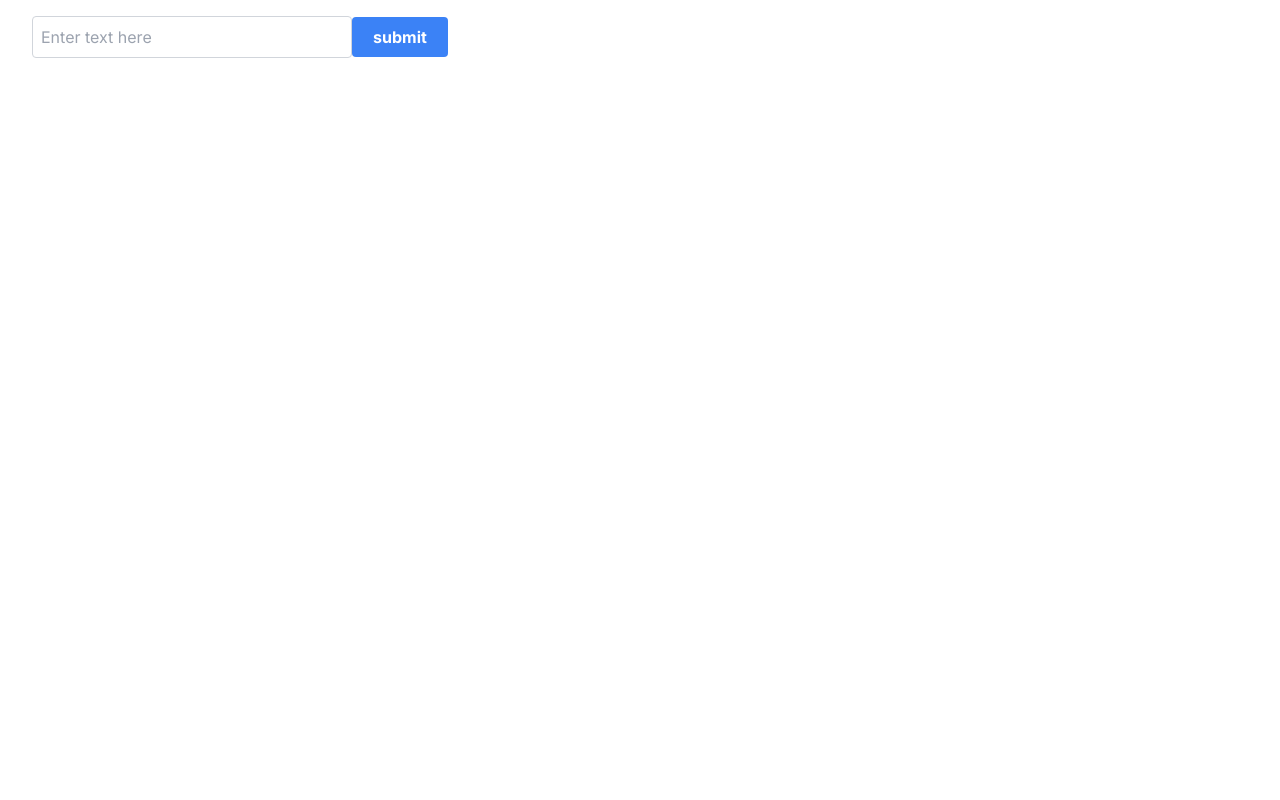
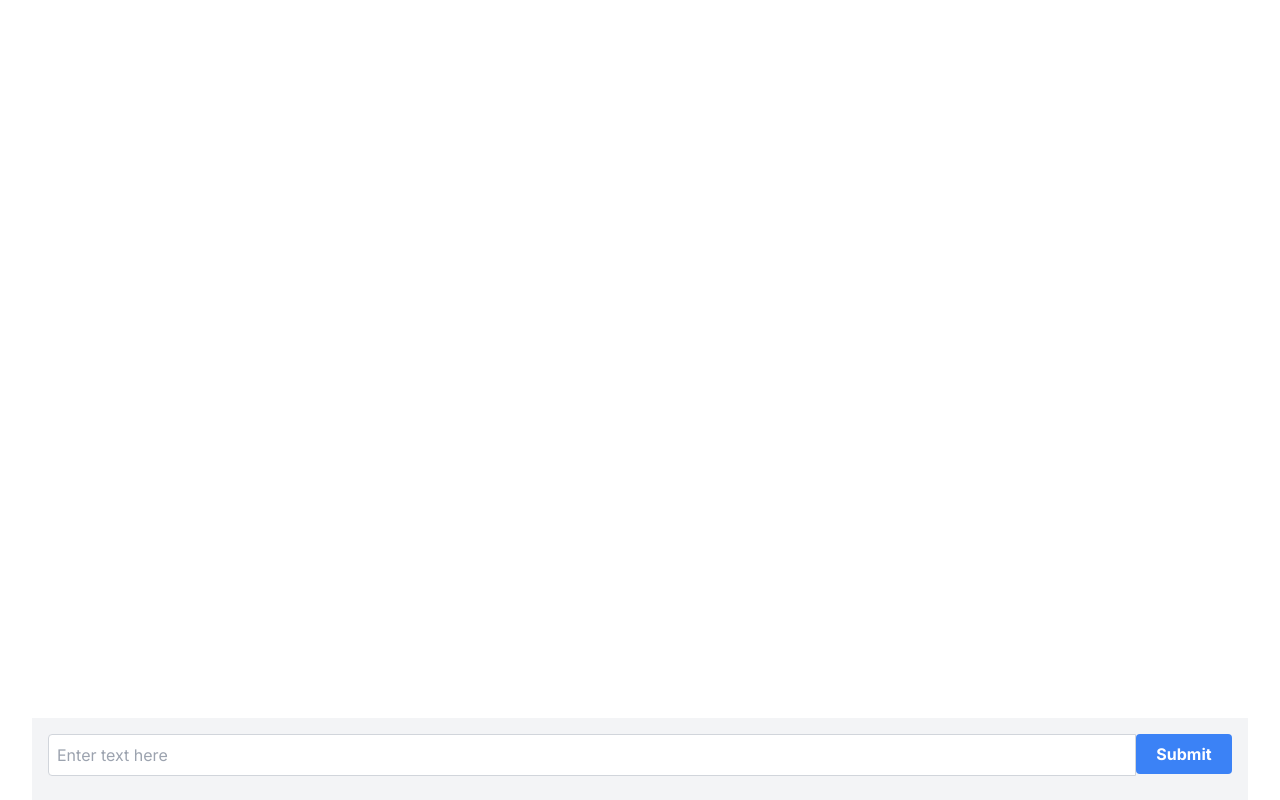
Before and after one commit to kou12345/proxima, a Next.js app: page / in a window 1280 px wide. Built offline with nearby package versions, Linux system fonts and the light colour scheme.

Commit message:
fix UI markdownとcode highlightのstyleを付与

```diff
--- a/app/_components/Chat.tsx
+++ b/app/_components/Chat.tsx
@@ -3,7 +3,37 @@
 import { State, completions } from "@/server/actions/completions";
 import { useFormState } from "react-dom";
 import { SubmitButton } from "./SubmitButton";
-import { useState, useEffect } from "react";
+import { useState, useEffect, ClassAttributes, HTMLAttributes } from "react";
+import ReactMarkdown, { ExtraProps } from "react-markdown";
+import remarkGfm from "remark-gfm";
+import { Prism as SyntaxHighlighter } from "react-syntax-highlighter";
+import { atomDark } from "react-syntax-highlighter/dist/esm/styles/prism";
+
+type CustomCodeProps = ClassAttributes<HTMLElement> &
+  HTMLAttributes<HTMLElement> &
+  ExtraProps;
+
+const CustomCode = ({ className, children }: CustomCodeProps) => {
+  const match = /language-(\w+)/.exec(className || "");
+
+  if (!className && typeof children === "string") {
+    return (
+      <code className="bg-gray-800 text-white px-1 mx-1 rounded">
+        {children}
+      </code>
+    );
+  }
+
+  return match ? (
+    <SyntaxHighlighter style={atomDark} language={match[1]} PreTag="pre">
+      {String(children).replace(/\n$/, "")}
+    </SyntaxHighlighter>
+  ) : (
+    <SyntaxHighlighter style={atomDark} PreTag="pre">
+      {String(children).replace(/\n$/, "")}
+    </SyntaxHighlighter>
+  );
+};
 
 const initialState: State = {
   success: false,
@@ -13,6 +43,7 @@ const initialState: State = {
 export const Chat = () => {
   const [state, formAction] = useFormState(completions, initialState);
   const [history, setHistory] = useState<{ role: string; text: string }[]>([]);
+  console.log(history);
 
   useEffect(() => {
     if (state.success) {
@@ -25,41 +56,46 @@ export const Chat = () => {
   }, [state]);
 
   return (
-    <div>
-      <div className="mb-4">
+    <div className="flex flex-col h-screen">
+      <div className="flex-grow overflow-y-auto p-4">
         {history.map((message, index) => (
           <div
             key={index}
             className={`mb-2 ${message.role === "user" ? "text-right" : ""}`}
           >
             <span
-              className={
+              className={`${
                 message.role === "user"
                   ? "bg-blue-500 text-white"
                   : "bg-gray-200"
-              }
-              style={{
-                padding: "0.5rem",
-                borderRadius: "0.5rem",
-                display: "inline-block",
+              } p-2 rounded-md inline-block`}
+            >
+              <ReactMarkdown
+                remarkPlugins={[remarkGfm]}
+                components={{
+                  code: CustomCode,
                 }}
               >
                 {message.text}
+              </ReactMarkdown>
             </span>
           </div>
         ))}
       </div>
-      <form action={formAction}>
+      <form action={formAction} className="p-4 bg-gray-100">
+        <div className="flex">
           <input
             type="text"
             name="prompt"
-          className="w-80 max-w-xs p-2 border border-gray-300 rounded mb-4"
+            className="flex-grow p-2 border border-gray-300 rounded-l"
             placeholder="Enter text here"
           />
-        <SubmitButton>submit</SubmitButton>
+          <SubmitButton>Submit</SubmitButton>
+        </div>
+        {!state.success && (
+          <div className="text-red-500 mt-2">{state.error}</div>
+        )}
       </form>
-
-      {!state.success && <div>{state.error}</div>}
     </div>
   );
 };
```
Lines whose indentation alone changed are shown as unchanged.
